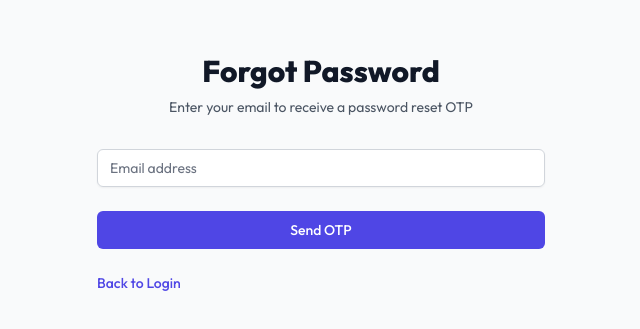
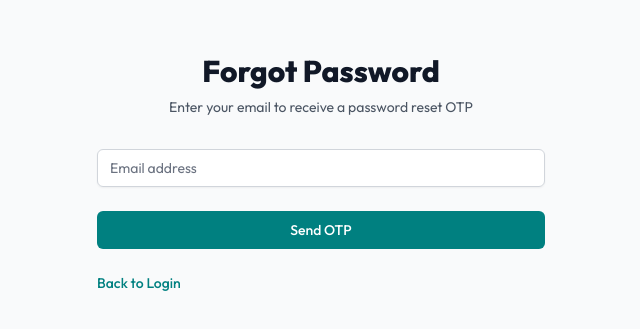
Before and after one commit to LadeeshaIAJLSK/HMS_NEXTGENCODERS-frondend, a React (Vite) app: page /forgot-password in a window 1280 px wide. Shown: the part 239-568 px from the top of the page, without its empty margins (319-959 px from the left). Built offline with nearby package versions, Linux system fonts and the light colour scheme; no server answers.

Commit message:
last commit

```diff
--- a/index.html
+++ b/index.html
@@ -4,7 +4,7 @@
     <meta charset="UTF-8" />
     <link rel="icon" type="image/svg+xml" href="/favicon.svg" />
     <meta name="viewport" content="width=device-width, initial-scale=1.0" />
-    <title>NexStay HMS</title>
+    <title></title>
   </head>
   <body>
     <div id="root"></div>
--- a/src/components/auth/ForgotPassword.jsx
+++ b/src/components/auth/ForgotPassword.jsx
@@ -66,7 +66,7 @@
                 type="email"
                 autoComplete="email"
                 required
-                className="appearance-none rounded-md relative block w-full px-3 py-2 border border-gray-300 placeholder-gray-500 text-gray-900 focus:outline-none focus:ring-indigo-500 focus:border-indigo-500 focus:z-10 sm:text-sm"
+className="appearance-none rounded-md relative block w-full px-3 py-2 border border-gray-300 placeholder-gray-500 text-gray-900 focus:outline-none focus:ring-[#008080] focus:border-[#008080] focus:z-10 sm:text-sm"
                 placeholder="Email address"
                 value={email}
                 onChange={(e) => setEmail(e.target.value)}
@@ -78,7 +78,7 @@
             <button
               type="submit"
               disabled={loading}
-              className="group relative w-full flex justify-center py-2 px-4 border border-transparent text-sm font-medium rounded-md text-white bg-indigo-600 hover:bg-indigo-700 focus:outline-none focus:ring-2 focus:ring-offset-2 focus:ring-indigo-500 disabled:opacity-50"
+className="group relative w-full flex justify-center py-2 px-4 border border-transparent text-sm font-medium rounded-md text-white bg-[#008080] hover:bg-[#006666] focus:outline-none focus:ring-2 focus:ring-offset-2 focus:ring-[#008080] disabled:opacity-50"
             >
               {loading ? 'Sending OTP...' : 'Send OTP'}
             </button>
@@ -86,13 +86,13 @@
 
           <div className="flex items-center justify-between">
             <div className="text-sm">
-              <Link to="/login" className="font-medium text-indigo-600 hover:text-indigo-500">
+<Link to="/login" className="font-medium text-[#008080] hover:text-[#006666]">
                 Back to Login
               </Link>
             </div>
             {otpSent && (
               <div className="text-sm">
-                <Link to="/reset-password" className="font-medium text-indigo-600 hover:text-indigo-500">
+                <Link to="/reset-password" className="font-medium text-[#008080] hover:text-[#006666]">
                   Enter OTP
                 </Link>
               </div>
--- a/src/components/auth/Login.jsx
+++ b/src/components/auth/Login.jsx
@@ -125,7 +125,7 @@
               className="mb-4 bg-green-50 border-l-4 border-green-500 p-4 rounded-r"
               role="alert"
             >
-              <p className="text-green-700">{location.state.message}</p>
+              <p className="text-blue-700">{location.state.message}</p>
             </div>
           )}
 
--- a/src/components/packages/Cart.jsx
+++ b/src/components/packages/Cart.jsx
@@ -121,13 +121,13 @@
       <div className="max-w-7xl mx-auto">
         <div className="flex justify-between items-center mb-8">
           <h1 className="text-3xl font-bold text-gray-900">Your Cart</h1>
-          {/* <button
+          <button
             onClick={() => navigate("/hms-home")}
             className="text-[#008080] hover:text-[#004d4d]"
 
           >
             Browse More Packages
-          </button> */}
+          </button>
 
           <LogoutButton onLogout={() => navigate("/login")} />
         </div>
--- a/src/components/packages/PackageManagement.jsx
+++ b/src/components/packages/PackageManagement.jsx
@@ -132,7 +132,7 @@
           <div className="flex justify-between items-center">
             <div>
               <div className="flex items-center gap-2 text-sm text-gray-600 font-medium">
-                <img src="/favicon.svg" alt="Nexus Hotel" className="w-6 h-6" />
+                <img src="/favicon.svg" alt="NexStay Hotel" className="w-6 h-6" />
                 <span>
                   Powered by{" "}
                   <span className="font-semibold text-gray-800">NexStay</span>
@@ -418,7 +418,7 @@
                   </div>
                   <div className="absolute inset-0 bg-black bg-opacity-0 group-hover:bg-opacity-20 transition-all duration-300 flex items-center justify-center">
                     <span className="text-white opacity-0 group-hover:opacity-100 font-semibold text-lg">
-                      Click to Open Dashboard
+                      {/* Click to Open Dashboard */}
                     </span>
                   </div>
                 </div>
```
